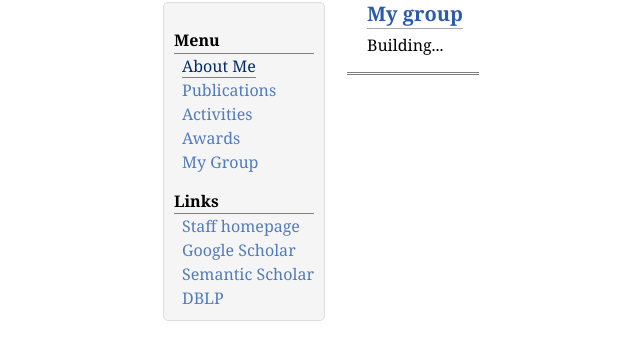
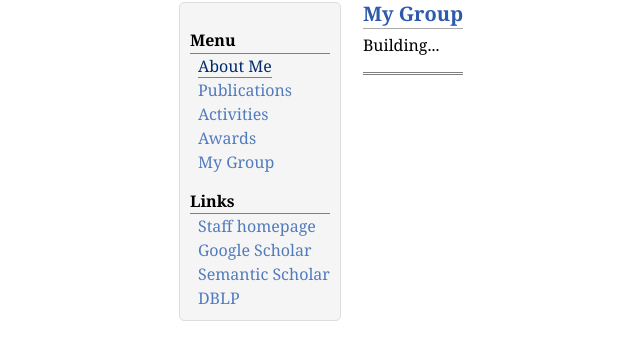
Before and after one commit to chengdb2016/chengdb2016.github.io, a plain HTML site: page mygroup.html in a window 1280 px wide. Shown: the whole page, without its empty margins (311-951 px from the left). Drawn offline with Linux system fonts and the light colour scheme.

Commit message:
Update mygroup.html

```diff
--- a/mygroup.html
+++ b/mygroup.html
@@ -9,6 +9,7 @@
 <link rel="shortcut icon" href="favicon.ico" />
 <link rel="bookmark" href="favicon.ico" type="image/x-icon" />
 <title>Debo Cheng (程德波)</title>
+
 <style>
 .text-justify {
   text-align: justify;
@@ -31,28 +32,6 @@ body {
 .content {
     text-align: center;
 }
-</style>
-</head>
-<body>
-<table summary="Table for page layout." id="tlayout">
-<tr valign="top">
-<td id="layout-menu">
-<div class="menu-category">Menu</div>
-<div class="menu-item"><a href="index.html" class="current">About Me</a></div>
-<div class="menu-item"><a href="publications.html">Publications</a></div>
-<div class="menu-item"><a href="activities.html">Activities</a></div>
-<div class="menu-item"><a href="award.html">Awards</a></div>
-<div class="menu-item"><a href="mygroup.html">My Group</a></div>
-
-<div class="menu-category">Links</div>
-<div class="menu-item"><a href="https://people.unisa.edu.au/Debo.Cheng">Staff homepage</a></div>
-<div class="menu-item"><a href="https://scholar.google.com.au/citations?user=BYDoIP0AAAAJ&hl=en&oi=ao">Google Scholar</a></div>
-<div class="menu-item"><a href="https://www.semanticscholar.org/author/Debo-Cheng/2320341">Semantic Scholar</a></div>
-<div class="menu-item"><a href="https://dblp.org/pid/155/7466.html">DBLP</a></div>
-</td>
-<td id="layout-content">
-<div id="toptitle">
- <style>
 #layout-menu {
     background-color: #f5f5f5;
     padding: 10px;
@@ -73,8 +52,33 @@ h2 {
     margin-bottom: 10px;
 }
 </style>
+</head>
 
-<div id="layout-content">
-  <h2>My group</h2>
-  <p>Building...</p>
-</div>
+<body>
+<table summary="Table for page layout." id="tlayout">
+<tr valign="top">
+<td id="layout-menu">
+    <div class="menu-category">Menu</div>
+    <div class="menu-item"><a href="index.html" class="current">About Me</a></div>
+    <div class="menu-item"><a href="publications.html">Publications</a></div>
+    <div class="menu-item"><a href="activities.html">Activities</a></div>
+    <div class="menu-item"><a href="award.html">Awards</a></div>
+    <div class="menu-item"><a href="mygroup.html">My Group</a></div>
+
+    <div class="menu-category">Links</div>
+    <div class="menu-item"><a href="https://people.unisa.edu.au/Debo.Cheng">Staff homepage</a></div>
+    <div class="menu-item"><a href="https://scholar.google.com.au/citations?user=BYDoIP0AAAAJ&hl=en&oi=ao">Google Scholar</a></div>
+    <div class="menu-item"><a href="https://www.semanticscholar.org/author/Debo-Cheng/2320341">Semantic Scholar</a></div>
+    <div class="menu-item"><a href="https://dblp.org/pid/155/7466.html">DBLP</a></div>
+</td>
+
+<td id="layout-content">
+    <div id="toptitle">
+        <h2>My Group</h2>
+        <p>Building...</p>
+    </div>
+</td>
+</tr>
+</table>
+</body>
+</html>
```
